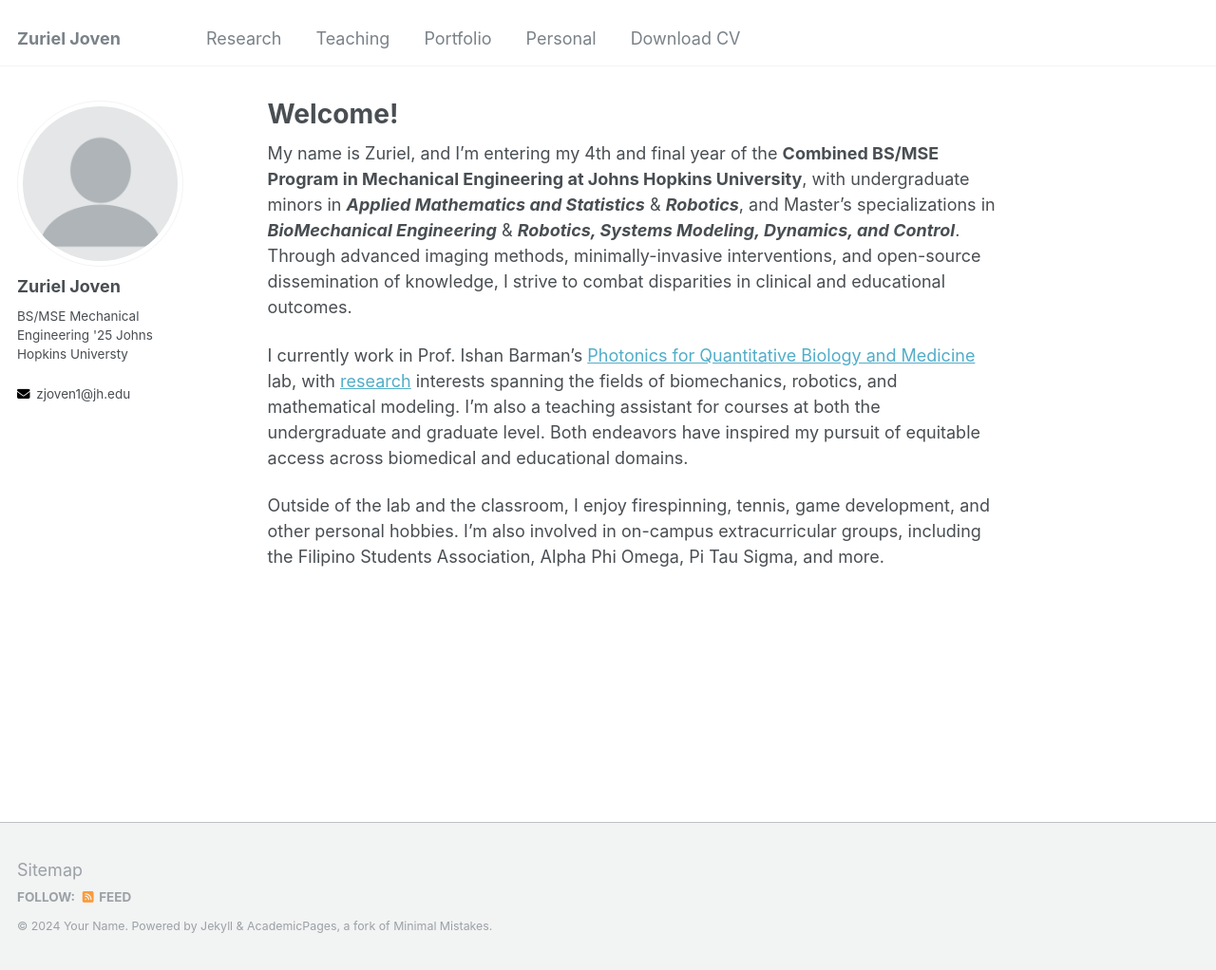
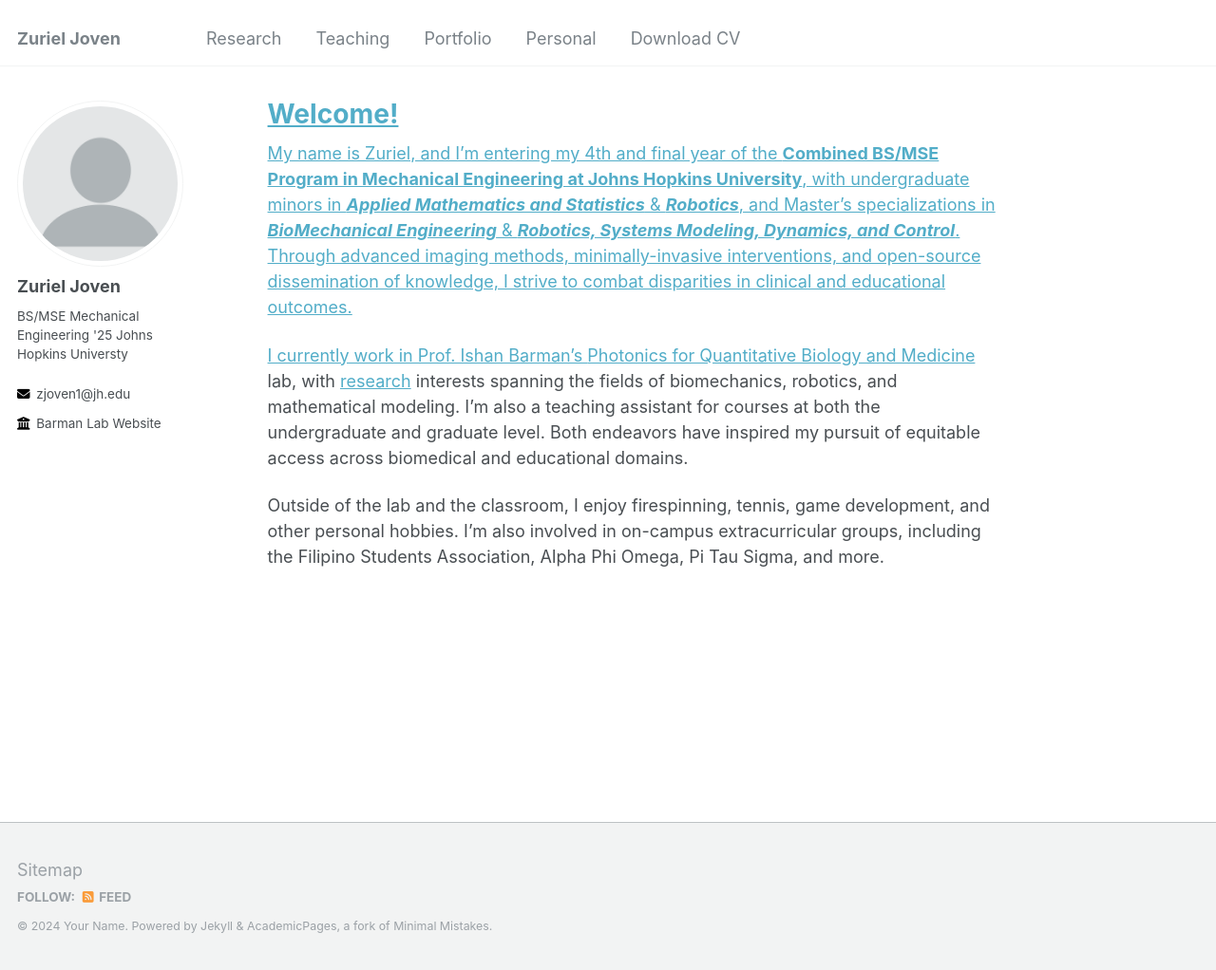
Before and after one commit to zurieljoven/zurieljoven.github.io, a Jekyll site: the page built from _pages/about.md, in a window 1280 px wide and 1022 px high. Shown: the whole window at 95% size. Built offline with Jekyll 4.4.1, drawn with Linux system fonts in a browser that asks for light colours.

Commit message:
fixed uri

```diff
--- a/_includes/author-profile.html
+++ b/_includes/author-profile.html
@@ -30,8 +30,8 @@
       {% if author.email %}
         <li><a href="mailto:{{ author.email }}"><i class="fa fa-solid fa-envelope icon-pad-right" aria-hidden="true"></i>{{ author.email }}</a></li>
       {% endif %}
-      {% if author.employer and author.url %}
-        <li><a href="{{ author.url }}"><i class="fa fa-solid fa-building-columns icon-pad-right" aria-hidden="true"></i>{{ author.employer }}</li>
+      {% if author.employer and author.uri %}
+        <li><a href="{{ author.uri }}"><i class="fa fa-solid fa-building-columns icon-pad-right" aria-hidden="true"></i>{{ author.employer }}</li>
       {% endif %}
 
 
```
